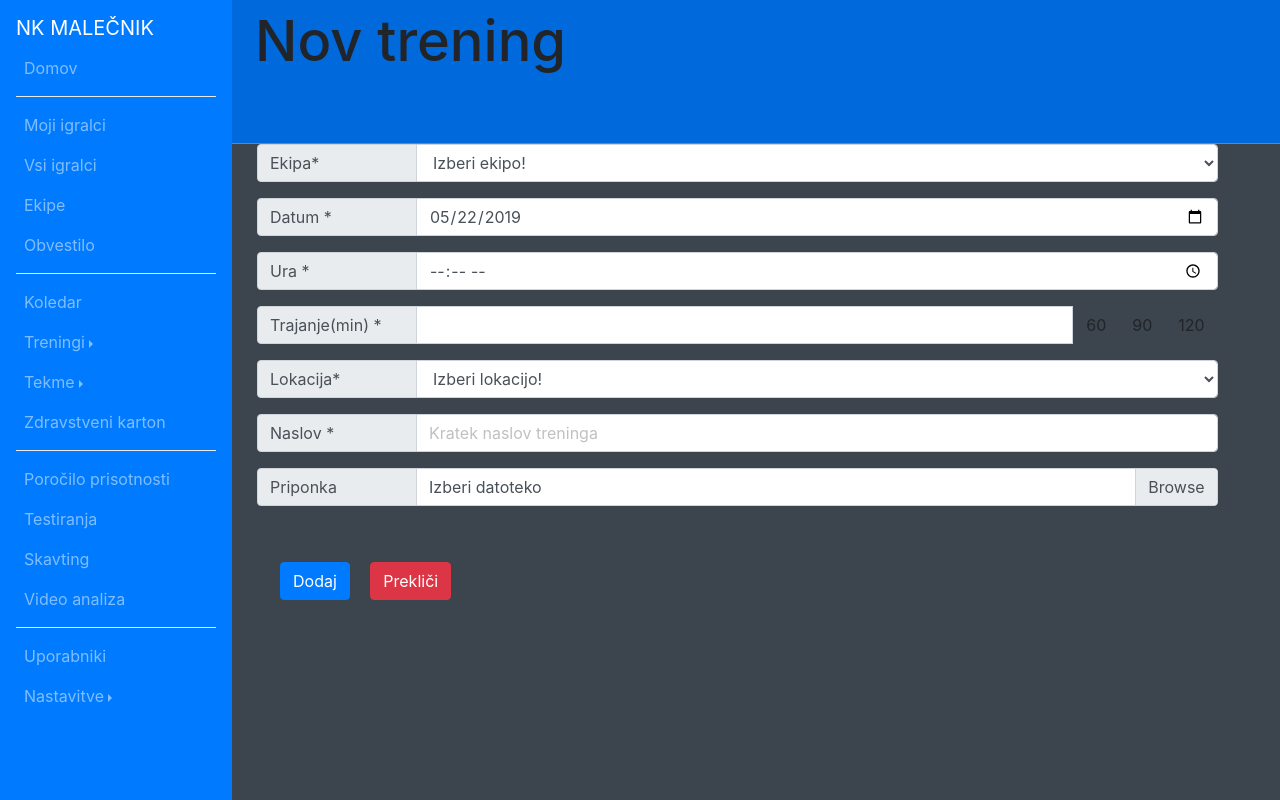
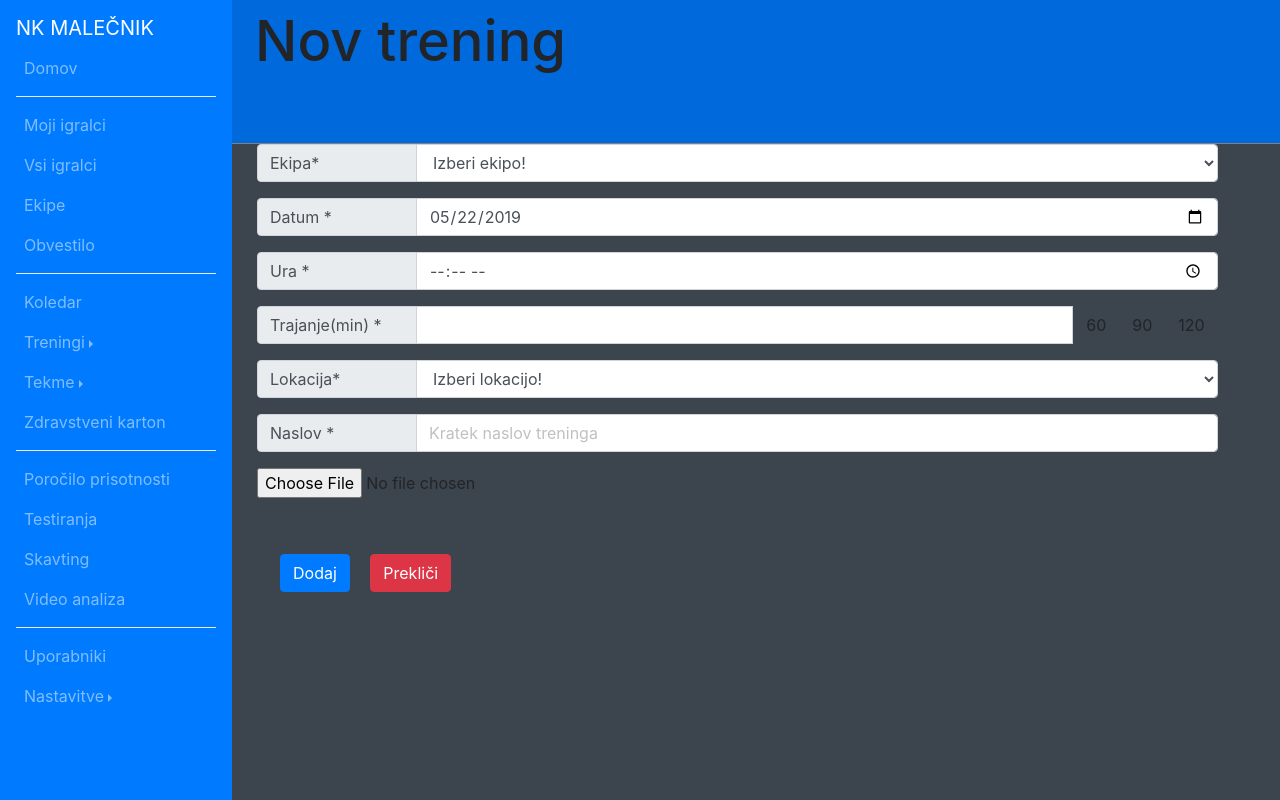
Before and after one commit to febo99/NKMalecnik, a PHP site: page /Treningi/Nov_trening.php in a window 1280 px wide. Run offline with PHP 8.4, Linux system fonts and the light colour scheme; data that the repository does not hold is empty; some libraries are stand-ins or nearby versions.

Commit message:
Added option for Priponka in Nov trening and make it downloadable.

```diff
--- a/Treningi/Nov_trening.php
+++ b/Treningi/Nov_trening.php
@@ -108,15 +108,8 @@ while($rowL = mysqli_fetch_assoc($getL)){
           </div>
           <div class="row">
             <div class="input-group mb-3">
-              <div class="input-group-prepend">
-                <span class="input-group-text" id="inputGroupFileAddon01">Priponka</span>
-              </div>
-              <div class="custom-file">
-                <input type="file" class="custom-file-input" id="inputGroupFile01"
-                  aria-describedby="inputGroupFileAddon01" name="priponka">
-                <label class="custom-file-label" for="inputGroupFile01">Izberi datoteko</label>
-              </div>
-          </div>
+              <input type="file" class="form-control-file" name=priponka id="priponka" accept=".doc,.docx,.pdf,.png,.jpg" >
+            </div>
           </div>
         <button type="submit" class="btn btn-primary btnForma">Dodaj</button>
         <button type="reset" class="btn btn-danger btnForma">Prekliči</button>
--- a/Treningi/Trening.php
+++ b/Treningi/Trening.php
@@ -22,6 +22,7 @@
   $uDel = $row['uvod'];
   $zDel = $row['zakljucek'];
   $gDel = $row['glavni'];
+  $priponka = $row['priponka'];
 
   while($rowD = mysqli_fetch_assoc($getPrisotni)){
     $idIgralca = $rowD['igralecID'];
@@ -132,6 +133,11 @@
         </div>
       </div>
     </div>
+    <div class="row" style="margin-top:0.5vh;margin-left:1vh;">
+    <div class="col-9">
+      <h2>Priponka</h2>
+      <a href=<?php echo "./".$priponka;?> download>Test</a>
+    </div>
     </div>
 	</div>
 </div>
```
Also changed, not shown: Treningi/Dodaj_trening.php (+12 -6 lines), 1 other file.
